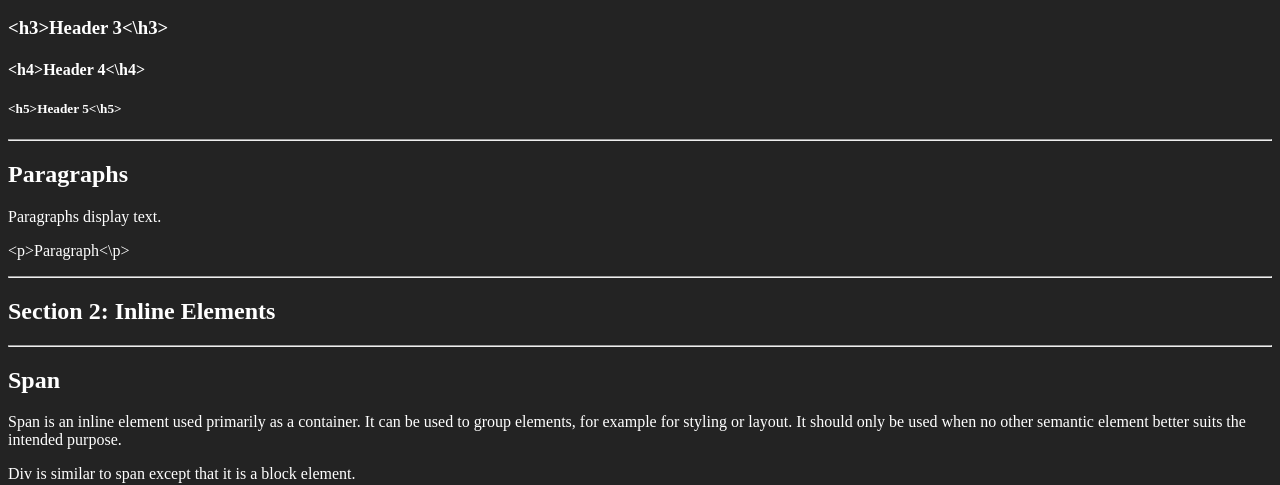
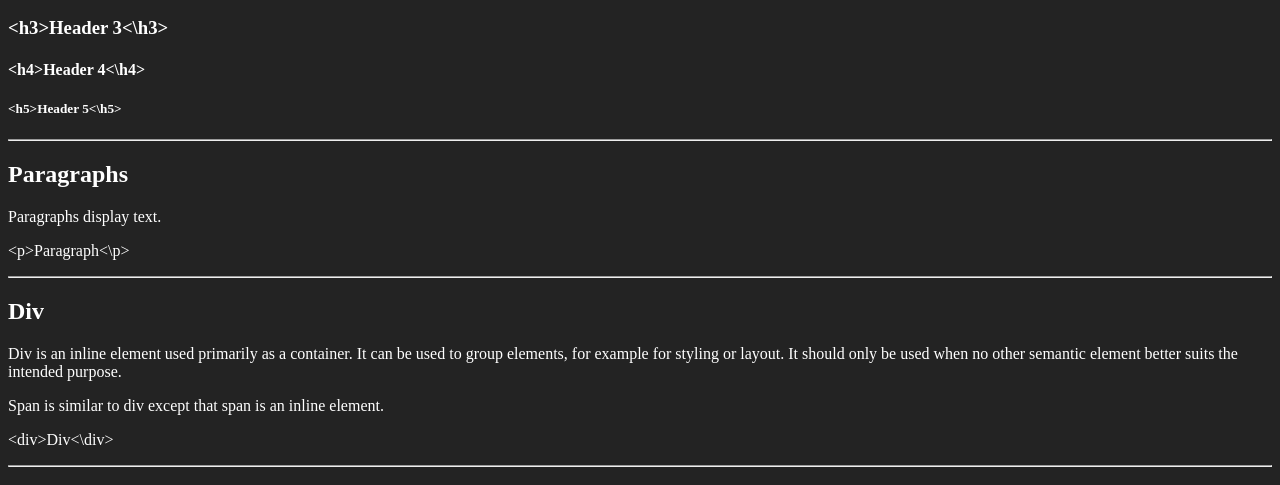
Before and after one commit to DevArrowsmith/html-scrapbook, a plain HTML site: page index.html in a window 1280 px wide. Shown: the part 324-809 px from the top of the page. Drawn offline with Linux system fonts and the light colour scheme.

Commit message:
Add section on div element.

```diff
--- a/index.html
+++ b/index.html
@@ -30,13 +30,20 @@
 
 <hr>
 
+<h2>Div</h2>
+<p>Div is an inline element used primarily as a container. It can be used to group elements, for example for styling or layout. It should only be used when no other semantic element better suits the intended purpose.</p>
+<p>Span is similar to div except that span is an inline element.</p>
+<p>&lt;div&gt;Div&lt;&bsol;div&gt;</h1>
+
+<hr>
+
 <h2>Section 2: Inline Elements</h2>
 
 <hr>
 
 <h2>Span</h2>
 <p>Span is an inline element used primarily as a container. It can be used to group elements, for example for styling or layout. It should only be used when no other semantic element better suits the intended purpose.</p>
-<p>Div is similar to span except that it is a block element.</p>
+<p>Div is similar to span except that div is a block element.</p>
 <span>&lt;span&gt;Span&lt;&bsol;span&gt;</span>
 
 <hr>
```
